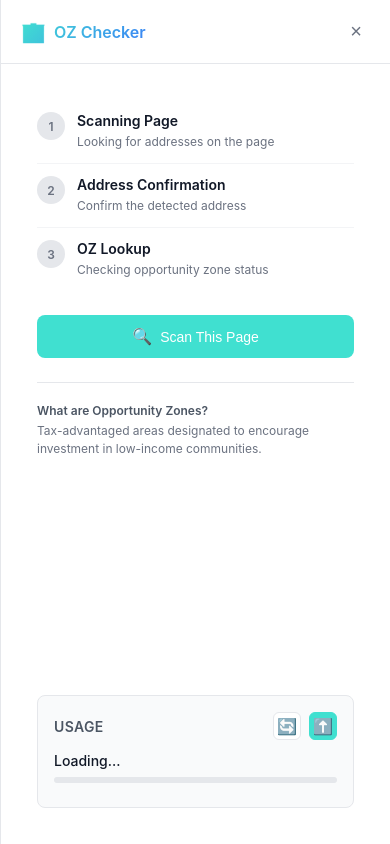
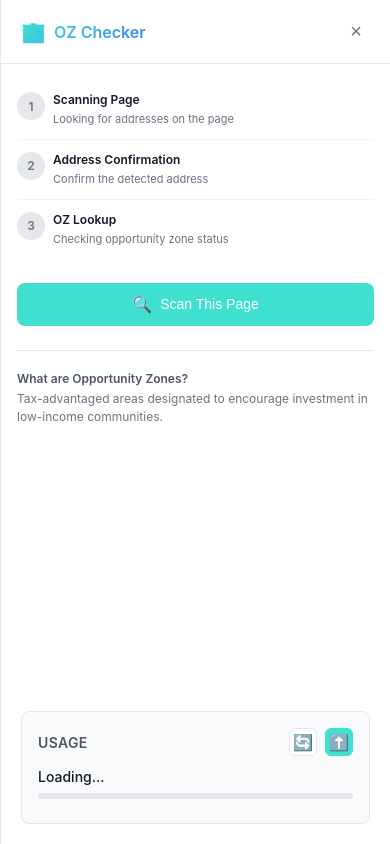
Before and after one commit to BetoIII/oz-mcp-extension, a browser extension: page sidepanel.html in a window 390 px wide. Drawn offline with Linux system fonts and the light colour scheme.

Commit message:
Improve sidebar text layout to prevent text squeezing
- Added better word wrapping for step titles and descriptions
- Improved responsive breakpoints (500px and 380px) for better text display
- Added flex-shrink: 0 to step icons to maintain proper spacing
- Enhanced line-height and font sizing for narrow sidebars
- Added min-width: 0 to step content for proper flexbox behavior
- Improved gap spacing between elements in narrow layouts

```diff
--- a/sidepanel.css
+++ b/sidepanel.css
@@ -124,6 +124,7 @@ body {
     font-weight: var(--oz-font-semibold);
     font-size: var(--oz-text-sm);
     transition: all var(--oz-duration-slow) ease;
+    flex-shrink: 0; /* Prevent icon from shrinking */
 }
 
 .step.active .step-icon {
@@ -164,6 +165,8 @@ body {
 
 .step-content {
     flex: 1;
+    min-width: 0; /* Allow flexbox to shrink content */
+    overflow-wrap: break-word;
 }
 
 .step-title {
@@ -171,12 +174,16 @@ body {
     font-size: var(--oz-text-sm);
     color: var(--oz-text-primary);
     margin-bottom: var(--oz-space-1);
+    word-wrap: break-word;
+    overflow-wrap: break-word;
 }
 
 .step-description {
     font-size: var(--oz-text-xs);
     color: var(--oz-text-muted);
-    line-height: var(--oz-leading-normal);
+    line-height: var(--oz-leading-relaxed);
+    word-wrap: break-word;
+    overflow-wrap: break-word;
 }
 
 .step-status {
@@ -591,19 +598,53 @@ body {
 }
 
 /* Responsive adjustments */
-@media (max-width: 400px) {
-    .sidebar-content {
+@media (max-width: 500px) {
+    .main-content {
         padding: var(--oz-space-4);
+        padding-bottom: 0;
     }
 
     .step {
         padding: var(--oz-space-3) 0;
+        gap: var(--oz-space-2);
     }
 
     .step-icon {
         width: 28px;
         height: 28px;
         font-size: var(--oz-text-xs);
+        flex-shrink: 0;
+    }
+
+    .step-content {
+        min-width: 0; /* Allow content to shrink */
+    }
+
+    .step-title {
+        font-size: var(--oz-text-xs);
+        line-height: 1.3;
+    }
+
+    .step-description {
+        font-size: 11px;
+        line-height: 1.4;
+    }
+}
+
+@media (max-width: 380px) {
+    .main-content {
+        padding: var(--oz-space-3);
+        padding-bottom: 0;
+    }
+
+    .step {
+        padding: var(--oz-space-2) 0;
+    }
+
+    .step-icon {
+        width: 24px;
+        height: 24px;
+        font-size: 10px;
     }
 }
 
--- a/sidepanel.html
+++ b/sidepanel.html
@@ -131,7 +131,7 @@
                 <div class="usage-details" id="usageDetails"></div>
                 <div class="usage-upgraded-actions hidden" id="upgradedActions">
                     <button class="primary-btn" id="getMoreSearchesBtn" style="margin-bottom: 8px;">
-                        Get More Free Searches
+                        Get Free Searches
                     </button>
                     <a href="https://oz-mcp.vercel.app/dashboard" target="_blank" class="sign-in-link">
                         Already have an account? Sign in here.
```
